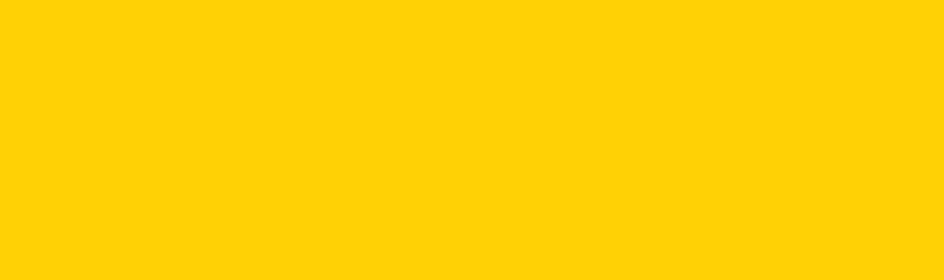
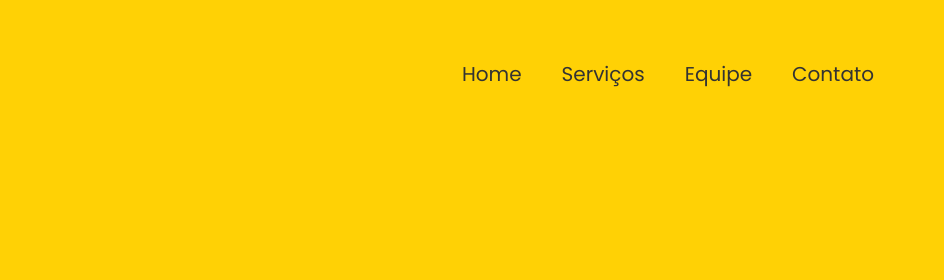
Before and after one commit to gui-lherme1234/site_veterinario, a website: page index.html in a window 1280 px wide. Shown: the top 280 px of the page, 336-1280 px from the left. Drawn offline with Linux system fonts and the light colour scheme.

Commit message:
24/09/2024

```diff
--- a/css/contato.css
+++ b/css/contato.css
@@ -1,6 +1,6 @@
 body {
     font-family: Arial, sans-serif;
-    background-color: #;
+    background-color: #ffd105;
     margin: 0;
     padding: 20px;
 }
@@ -9,7 +9,7 @@ body {
     max-width: 800px;
     margin-top: 150px;
     margin-left: 490px;
-    background: #fff;
+    background: white;
     padding: 20px;
     border-radius: 5px;
     box-shadow: 0 2px 10px rgba(0, 0, 0, 0.1);
@@ -61,7 +61,7 @@ button:hover {
 }
 
 body{
-	margin:0px;
+	margin-top: 0;
 	padding:0px;
 	font-family: 'Poppins', sans-serif;
 	font-size:16px;
@@ -71,3 +71,38 @@ body{
 img{
 	max-width:100%;
 }
+
+.menu {
+    position: absolute;
+    top: 50px;
+    right: 40px; /* Posicionado no canto superior direito */
+    background-color: #ffd105;
+    z-index: 1000; /* Adicione esta linha */
+}
+
+.menu ul {
+    list-style: none;
+    padding: 10px;
+    margin: 0;
+    display: flex; /* Alinha os itens lado a lado */
+}
+
+.menu li {
+    margin: 0 10px; /* Margem entre os itens */
+    font-size: 20px;
+}
+
+.menu a {
+    text-decoration: none;
+    color: #333;
+    padding: 5px 10px;
+    transition: background-color 0.3s, color 0.3s; /* Adiciona transição para a cor */
+    cursor: pointer; /* Muda o cursor para pointer */
+}
+
+.menu a:hover {
+    background-color: green;
+    color: #000; /* Altera a cor do texto ao passar o mouse */
+    border-radius: 10px;
+    width:150%;
+}
--- a/css/style.css
+++ b/css/style.css
@@ -1,5 +1,37 @@
+.menu {
+    position: absolute;
+    top: 50px;
+    right: 40px; /* Posicionado no canto superior direito */
+    background-color: #ffd105;
+    z-index: 1000; /* Adicione esta linha */
+}
 
+.menu ul {
+    list-style: none;
+    padding: 10px;
+    margin: 0;
+    display: flex; /* Alinha os itens lado a lado */
+}
 
+.menu li {
+    margin: 0 10px; /* Margem entre os itens */
+    font-size: 20px;
+}
+
+.menu a {
+    text-decoration: none;
+    color: #333;
+    padding: 5px 10px;
+    transition: background-color 0.3s, color 0.3s; /* Adiciona transição para a cor */
+    cursor: pointer; /* Muda o cursor para pointer */
+}
+
+.menu a:hover {
+    background-color: green;
+    color: #000; /* Altera a cor do texto ao passar o mouse */
+    border-radius: 10px;
+    width:150%;
+}
 
 
 
@@ -77,6 +109,9 @@ section.banner-section {
 
 /*text section*/
 
+.text-section{
+    background-color: white;
+}
 section.text-section {
     padding: 100px 0px;
 }
@@ -91,13 +126,13 @@ p {
 }
 
 .btn-primary {
-    background:#ffd105;
-    border-color: #ffd105;
+    background:white;
+    border-color: white;
 }
 
 .btn-primary:hover {
-    background: #ffd105 !important;
-    border-color: #ffd105 !important;
+    background: white !important;
+    border-color: white !important;
     opacity: 0.9;
 }
 
@@ -118,7 +153,7 @@ p {
     content: "";
     width: 250px;
     height: 250px;
-    background: #fcc302;
+    background: white;
     position: absolute;
     z-index: -1;
     left: -1px;
@@ -223,6 +258,9 @@ span.offer-price {
 
 /*Team */
 
+.team-section{
+    background-color: white;
+}
 section.team-section {
     padding: 100px 0px 70px;
     text-align: center;
@@ -293,6 +331,9 @@ ul.team-social li a {
 
 /*Blog*/
 
+.blog-section{
+    background-color: white;
+}
 section.blog-section {
     padding: 100px 0px 70px;
 }
--- a/index.html
+++ b/index.html
@@ -21,20 +21,26 @@
 
 
 </head>
+<nav class="menu">
+	<ul>
+		<li><a href="#home">Home</a></li>
+		<li><a href="#servicos">Serviços</a></li>
+		<li><a href="#sobre">Equipe</a></li>
+		<li><a href="contato.html">Contato</a></li>
+	</ul>
+</nav>
 
 
 <body>
 
 <!--  Start Header-->
 	<header>
-	    <div class="container">
+	    <div class="container" id="home">
 		    <nav class="navbar navbar-expand-lg navbar-light bg-light">
   <a class="navbar-brand" href="#">
 				<img class="logo" src="./images/Veterinary.png" width="250px" height="250" alt="Vida Pet">
 				</a>
-  <button class="navbar-toggler" type="button" data-bs-toggle="collapse" data-bs-target="#navbarSupportedContent" aria-controls="navbarSupportedContent" aria-expanded="false" aria-label="Toggle navigation">
-      <span class="navbar-toggler-icon"></span>
-    </button>
+
 						  <div class="btn-main">
 
 						  </div>
```
Also changed, not shown: contato.html (+12 -1 lines).
